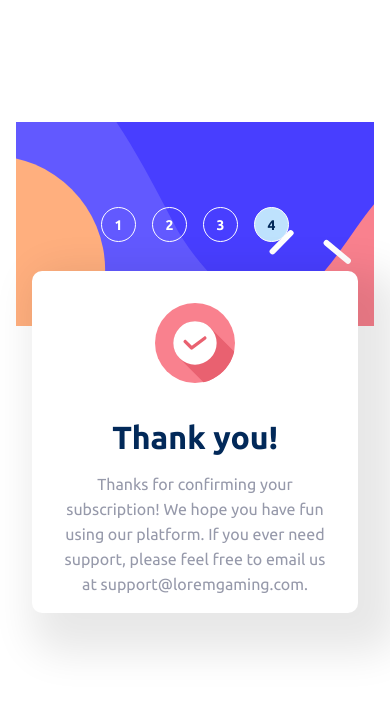
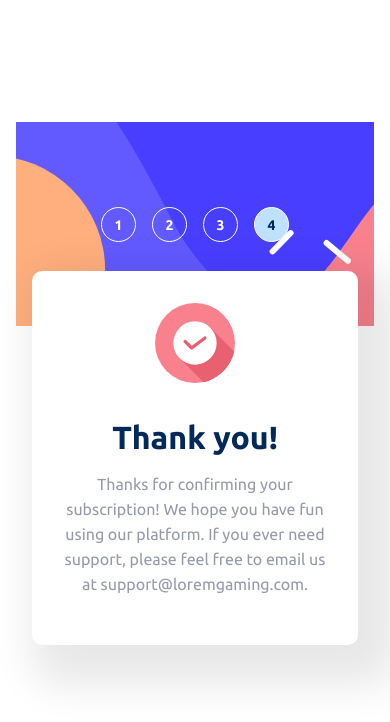
Before and after one commit to PanasiukNazar/multi-step-form, a Vue app: page /summary/gratitude in a window 390 px wide. Shown: the top 722 px of the page. Built offline with nearby package versions, Linux system fonts and the light colour scheme; what @braid/vue-formulate would draw is missing.

Commit message:
add padding to the Gratitude block

```diff
--- a/src/components/Gratitude.vue
+++ b/src/components/Gratitude.vue
@@ -48,5 +48,9 @@ export default {
                 color: #9699AA;
             }
         }
+
+        @media (max-width: 992px) {
+            padding-bottom: 32px;
+        }
     }
 </style>
```
